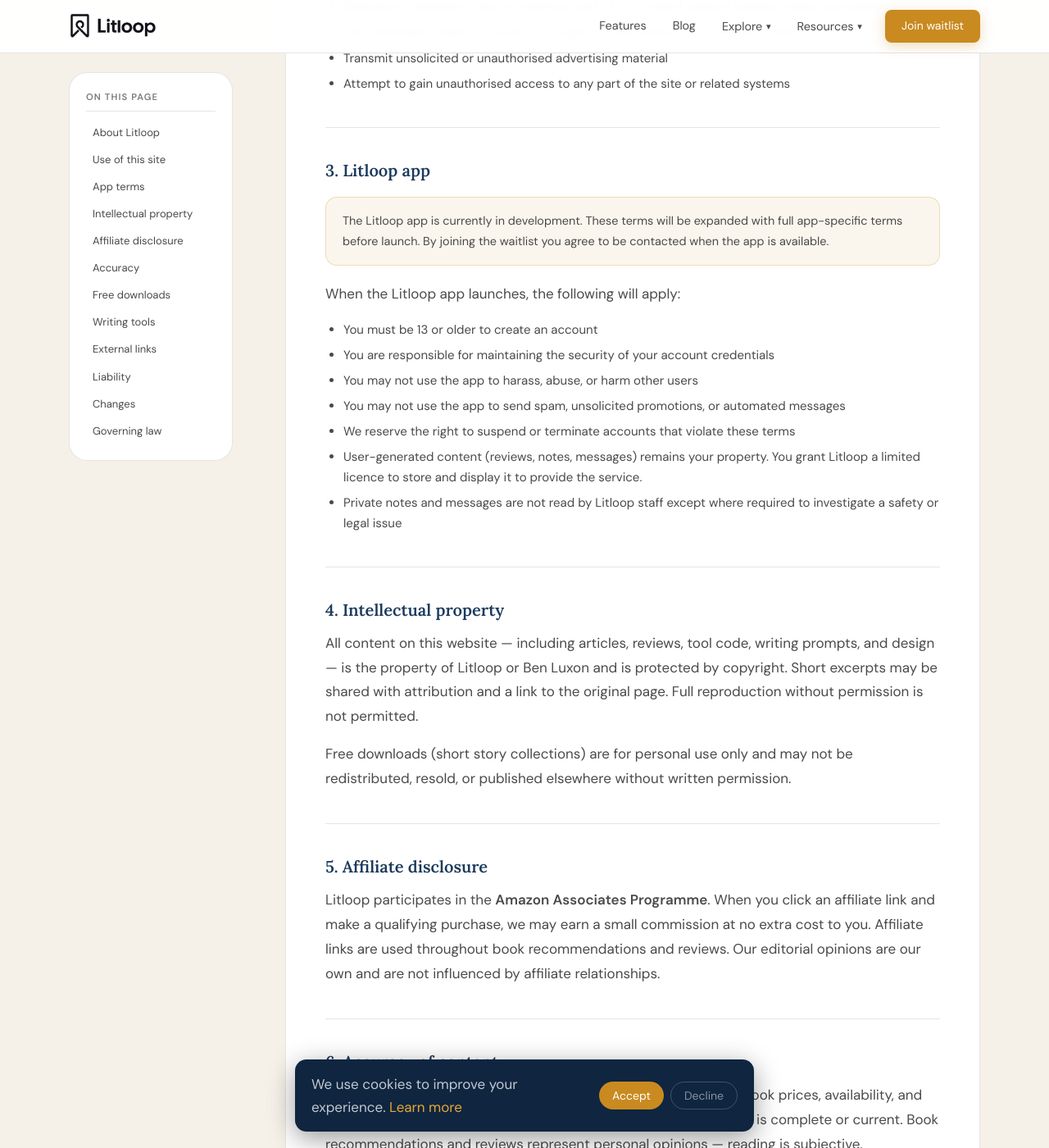
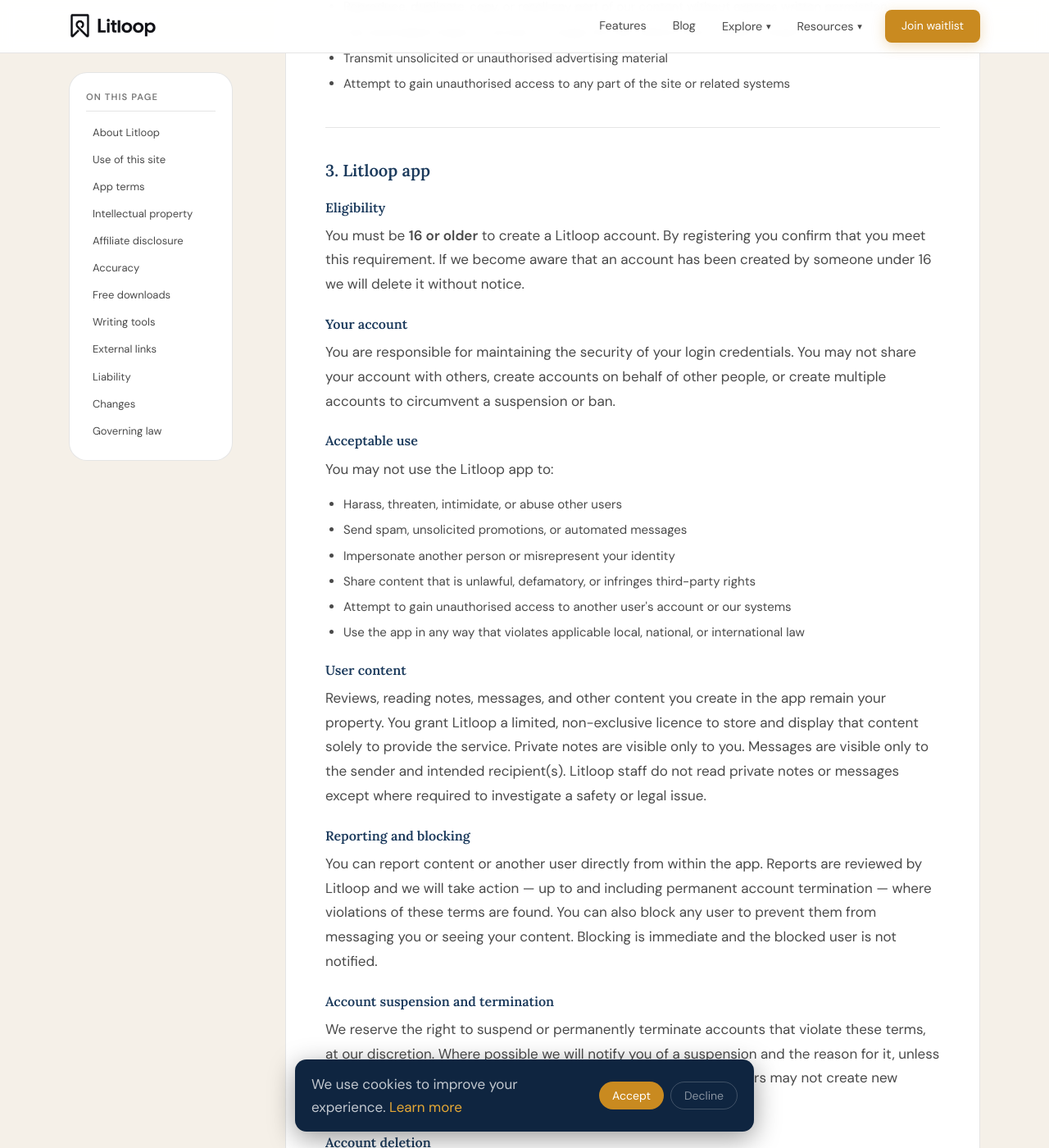
Before and after one commit to bluxon92-bit/litloop-site, a Jekyll site: the page built from terms/index.html, in a window 1280 px wide and 1400 px high, scrolled down 882 px. Shown: the whole window at 82% size. Built offline with Jekyll 4.4.1, drawn with Linux system fonts in a browser that asks for light colours; some of the changed text lies outside the part shown.

Commit message:
Updated cookie and terms

```diff
--- a/terms/index.html
+++ b/terms/index.html
@@ -40,7 +40,7 @@
         <p class="legal-intro">Please read these terms carefully before using <strong>www.litloop.co</strong> or the Litloop app. By accessing or using either you agree to be bound by these terms.</p>
 
         <h2 id="about">1. About Litloop</h2>
-        <p>Litloop is operated by Ben Luxon, based in the United Kingdom. The service comprises a book recommendation and review website at <strong>www.litloop.co</strong> and the Litloop reading app (currently in development). The site provides book recommendations, reviews, genre guides, free writing tools, and free downloadable fiction.</p>
+        <p>Litloop is operated by Ben Luxon, based in the United Kingdom. The service comprises a book recommendation and review website at <strong>www.litloop.co</strong> and the Litloop reading app. The site provides book recommendations, reviews, genre guides, free writing tools, and free downloadable fiction.</p>
 
         <h2 id="use">2. Use of this website</h2>
         <p>You may use this website for lawful, personal, non-commercial purposes only. You agree not to:</p>
@@ -53,19 +53,35 @@
         </ul>
 
         <h2 id="app-terms">3. Litloop app</h2>
-        <div class="legal-callout">
-          <p>The Litloop app is currently in development. These terms will be expanded with full app-specific terms before launch. By joining the waitlist you agree to be contacted when the app is available.</p>
-        </div>
-        <p>When the Litloop app launches, the following will apply:</p>
+
+        <h3>Eligibility</h3>
+        <p>You must be <strong>16 or older</strong> to create a Litloop account. By registering you confirm that you meet this requirement. If we become aware that an account has been created by someone under 16 we will delete it without notice.</p>
+
+        <h3>Your account</h3>
+        <p>You are responsible for maintaining the security of your login credentials. You may not share your account with others, create accounts on behalf of other people, or create multiple accounts to circumvent a suspension or ban.</p>
+
+        <h3>Acceptable use</h3>
+        <p>You may not use the Litloop app to:</p>
         <ul>
-          <li>You must be 13 or older to create an account</li>
-          <li>You are responsible for maintaining the security of your account credentials</li>
-          <li>You may not use the app to harass, abuse, or harm other users</li>
-          <li>You may not use the app to send spam, unsolicited promotions, or automated messages</li>
-          <li>We reserve the right to suspend or terminate accounts that violate these terms</li>
-          <li>User-generated content (reviews, notes, messages) remains your property. You grant Litloop a limited licence to store and display it to provide the service.</li>
-          <li>Private notes and messages are not read by Litloop staff except where required to investigate a safety or legal issue</li>
+          <li>Harass, threaten, intimidate, or abuse other users</li>
+          <li>Send spam, unsolicited promotions, or automated messages</li>
+          <li>Impersonate another person or misrepresent your identity</li>
+          <li>Share content that is unlawful, defamatory, or infringes third-party rights</li>
+          <li>Attempt to gain unauthorised access to another user's account or our systems</li>
+          <li>Use the app in any way that violates applicable local, national, or international law</li>
         </ul>
+
+        <h3>User content</h3>
+        <p>Reviews, reading notes, messages, and other content you create in the app remain your property. You grant Litloop a limited, non-exclusive licence to store and display that content solely to provide the service. Private notes are visible only to you. Messages are visible only to the sender and intended recipient(s). Litloop staff do not read private notes or messages except where required to investigate a safety or legal issue.</p>
+
+        <h3>Reporting and blocking</h3>
+        <p>You can report content or another user directly from within the app. Reports are reviewed by Litloop and we will take action — up to and including permanent account termination — where violations of these terms are found. You can also block any user to prevent them from messaging you or seeing your content. Blocking is immediate and the blocked user is not notified.</p>
+
+        <h3>Account suspension and termination</h3>
+        <p>We reserve the right to suspend or permanently terminate accounts that violate these terms, at our discretion. Where possible we will notify you of a suspension and the reason for it, unless doing so would compromise a safety investigation. Suspended users may not create new accounts.</p>
+
+        <h3>Account deletion</h3>
+        <p>You can permanently delete your account at any time from within the app settings. Deletion removes your profile, reading data, and message history from our systems within 30 days. This action is irreversible.</p>
 
         <h2 id="ip">4. Intellectual property</h2>
         <p>All content on this website — including articles, reviews, tool code, writing prompts, and design — is the property of Litloop or Ben Luxon and is protected by copyright. Short excerpts may be shared with attribution and a link to the original page. Full reproduction without permission is not permitted.</p>
```
Also changed, not shown: cookie-policy/index.html (+20 -7 lines).
